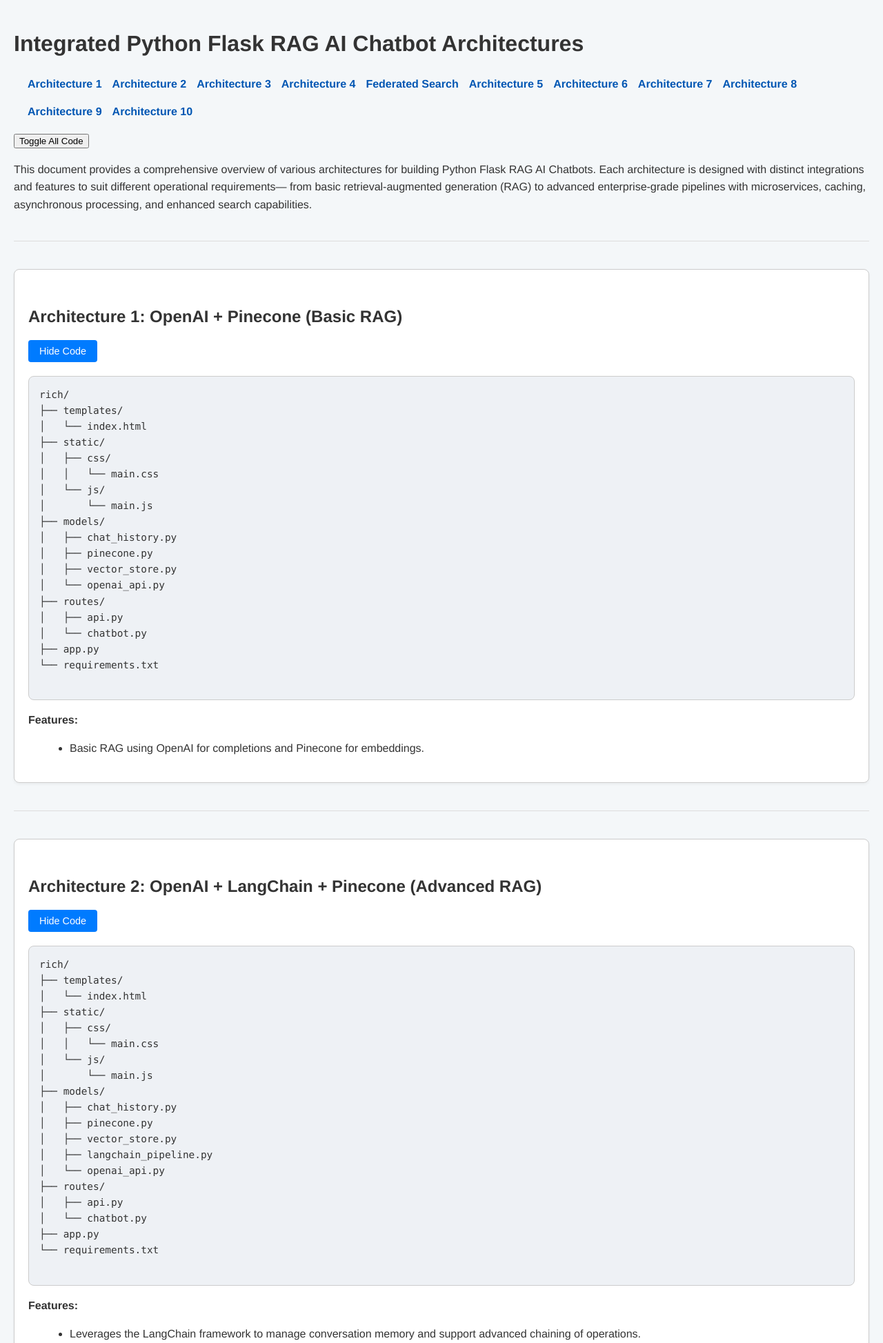
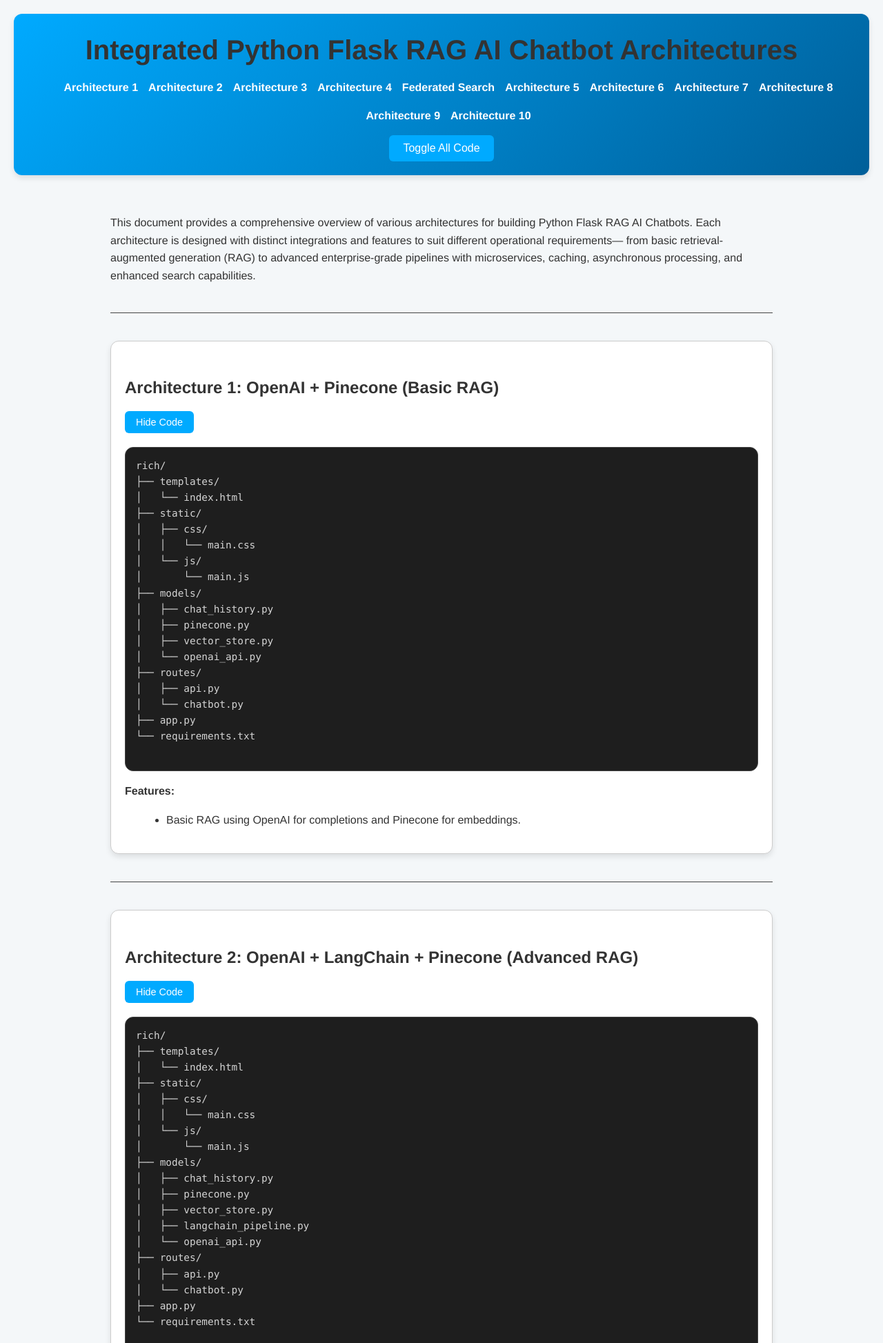
Before and after one commit to Will-Langhart/chatbots, a Flask app: page / in a window 1280 px wide. Shown: the top 1947 px of the page at 69% size. Run offline with Flask 3, Linux system fonts and the light colour scheme.

Commit message:
Update main.css

```diff
--- a/static/css/main.css
+++ b/static/css/main.css
@@ -1,20 +1,46 @@
-/* Define theme variables */
+/* Define theme variables for light and dark modes */
 :root {
   --font-family: 'Helvetica Neue', Helvetica, Arial, sans-serif;
   --base-font-size: 16px;
   --line-height: 1.6;
-  --background-color: #f4f7f9;
-  --primary-color: #333;
+  --color-bg-light: #f4f7f9;
+  --color-bg-dark: #181818;
+  --primary-color-light: #333;
+  --primary-color-dark: #f4f7f9;
   --secondary-color: #555;
-  --accent-color: #0056b3;
-  --code-background: #eef1f5;
-  --border-color: #ddd;
-  --button-bg: #007bff;
-  --button-hover-bg: #0056b3;
+  --accent-color: #00aaff; /* Futuristic blue accent */
+  --code-bg: #1e1e1e;
+  --code-text: #d4d4d4;
+  --border-color: #444;
+  --button-bg: #00aaff;
+  --button-hover-bg: #0088cc;
   --button-text-color: #fff;
-  --section-bg: #fff;
-  --section-border: #ccc;
-  --section-border-radius: 8px;
+  --section-bg-light: #fff;
+  --section-bg-dark: #242424;
+  --section-border-light: #ccc;
+  --section-border-dark: #333;
+  --section-border-radius: 12px;
+  --transition-speed: 0.3s;
+  --shadow: 0 4px 8px rgba(0, 0, 0, 0.1);
+}
+
+/* Apply dark mode based on user preference */
+@media (prefers-color-scheme: dark) {
+  :root {
+    --color-bg: var(--color-bg-dark);
+    --primary-color: var(--primary-color-dark);
+    --section-bg: var(--section-bg-dark);
+    --section-border: var(--section-border-dark);
+  }
+}
+
+@media (prefers-color-scheme: light) {
+  :root {
+    --color-bg: var(--color-bg-light);
+    --primary-color: var(--primary-color-light);
+    --section-bg: var(--section-bg-light);
+    --section-border: var(--section-border-light);
+  }
 }
 
 /* Base Styling */
@@ -23,8 +49,70 @@
   font-size: var(--base-font-size);
   line-height: var(--line-height);
   margin: 20px;
-  background-color: var(--background-color);
+  background-color: var(--color-bg);
   color: var(--primary-color);
+  transition: background-color var(--transition-speed), color var(--transition-speed);
+}
+
+/* Header Styling */
+header {
+  background: linear-gradient(135deg, var(--accent-color), #005f99);
+  padding: 20px;
+  border-radius: var(--section-border-radius);
+  color: #fff;
+  box-shadow: var(--shadow);
+  margin-bottom: 20px;
+  text-align: center;
+}
+
+header h1 {
+  margin: 0;
+  font-size: 2.5rem;
+}
+
+header nav ul {
+  list-style: none;
+  padding: 0;
+  display: flex;
+  flex-wrap: wrap;
+  justify-content: center;
+  gap: 15px;
+  margin-top: 10px;
+}
+
+header nav ul li a {
+  text-decoration: none;
+  color: #fff;
+  font-weight: bold;
+  transition: color var(--transition-speed);
+}
+
+header nav ul li a:hover {
+  color: var(--button-bg);
+}
+
+#toggle-all {
+  display: block;
+  margin: 15px auto 0;
+  padding: 10px 20px;
+  background-color: var(--button-bg);
+  color: var(--button-text-color);
+  border: none;
+  border-radius: 6px;
+  cursor: pointer;
+  transition: background-color var(--transition-speed);
+  font-size: 1rem;
+}
+
+#toggle-all:hover {
+  background-color: var(--button-hover-bg);
+}
+
+/* Main Content Styling */
+main {
+  max-width: 960px;
+  margin: 0 auto;
+  padding: 20px;
 }
 
 /* Headings */
@@ -45,25 +133,33 @@
 
 /* Code Block Styling */
 pre.code-block {
-  background: var(--code-background);
+  background: var(--code-bg);
+  color: var(--code-text);
   padding: 15px;
-  border: 1px solid var(--section-border);
+  border: 1px solid var(--border-color);
   overflow-x: auto;
   white-space: pre-wrap;
   margin-top: 10px;
   border-radius: var(--section-border-radius);
   font-family: Consolas, 'Courier New', monospace;
   font-size: 0.9rem;
+  transition: background var(--transition-speed), color var(--transition-speed);
+  animation: fadeIn var(--transition-speed);
 }
 
-/* Horizontal Rule */
+@keyframes fadeIn {
+  from { opacity: 0; }
+  to { opacity: 1; }
+}
+
+/* Horizontal Rule Styling */
 hr {
   margin: 40px 0;
-  border: 0;
+  border: none;
   border-top: 1px solid var(--border-color);
 }
 
-/* Unordered Lists */
+/* Lists */
 ul {
   margin-left: 20px;
 }
@@ -75,7 +171,12 @@
   border: 1px solid var(--section-border);
   background-color: var(--section-bg);
   border-radius: var(--section-border-radius);
-  box-shadow: 0 2px 4px rgba(0, 0, 0, 0.05);
+  box-shadow: var(--shadow);
+  transition: transform var(--transition-speed);
+}
+
+.architecture-section:hover {
+  transform: translateY(-3px);
 }
 
 /* Toggle Button Styling */
@@ -87,41 +188,33 @@
   background-color: var(--button-bg);
   color: var(--button-text-color);
   border: none;
-  border-radius: 4px;
-  transition: background-color 0.3s ease;
+  border-radius: 6px;
+  transition: background-color var(--transition-speed), transform var(--transition-speed);
   font-size: 0.9rem;
 }
 
 .toggle-btn:hover {
   background-color: var(--button-hover-bg);
-}
-
-/* Navigation Menu (if applicable) */
-header nav ul {
-  list-style: none;
-  padding: 0;
-  display: flex;
-  flex-wrap: wrap;
-  gap: 15px;
-}
-
-header nav ul li a {
-  text-decoration: none;
-  color: var(--accent-color);
-  font-weight: bold;
-  transition: color 0.2s ease;
-}
-
-header nav ul li a:hover {
-  color: var(--button-bg);
+  transform: scale(1.05);
 }
 
 /* Footer Styling */
 footer {
   text-align: center;
   margin-top: 40px;
+  padding: 10px;
   font-size: 0.9rem;
   color: var(--secondary-color);
+}
+
+footer a {
+  color: var(--accent-color);
+  text-decoration: none;
+  font-weight: bold;
+}
+
+footer a:hover {
+  text-decoration: underline;
 }
 
 /* Responsive Adjustments */
@@ -130,4 +223,7 @@
     flex-direction: column;
     gap: 10px;
   }
+  main {
+    padding: 10px;
+  }
 }
```
